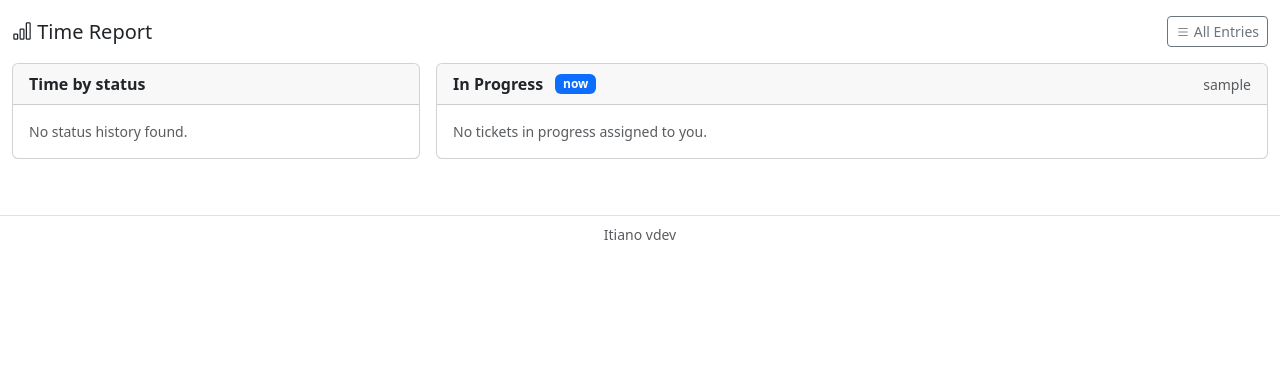
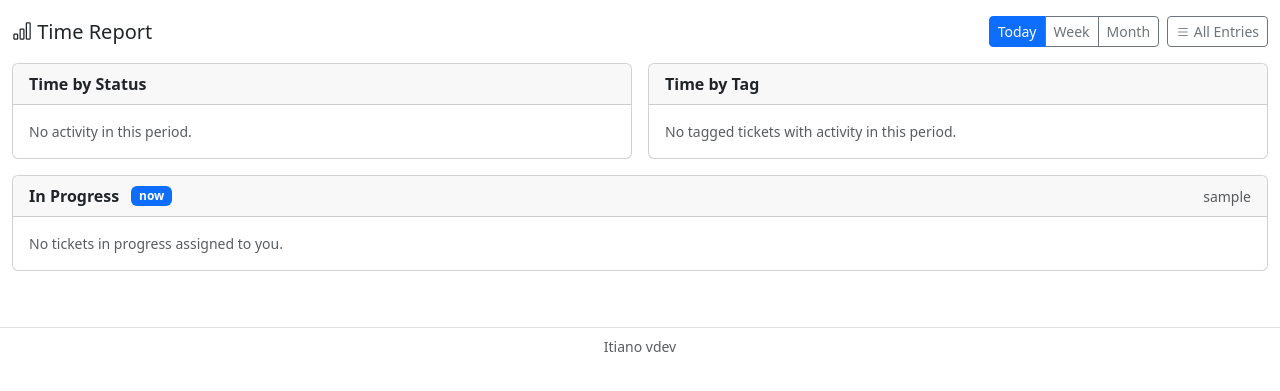
Before and after one commit to danterpaniagua/itiano, a Django app: page /time/report/ in a window 1280 px wide. Shown: the part 56-447 px from the top of the page. Run offline with Django 5.2, Linux system fonts and the light colour scheme; a user stored in the database is signed in; tables that the repository leaves empty hold one stand-in row (values such as "Sample post"); data that the repository does not hold is empty; parts of the project's set-up code (start-up, migrations or seed data) failed here and were passed over.

Commit message:
feat: rediseño del reporte de tiempo con filtros por rango y etiqueta
  Se agrega selector de rango Today/Week/Month en /time/report/.
  El cálculo de tiempo ahora solo cuenta segmentos cuya transición
  ocurrió dentro del rango seleccionado; los tickets en In Progress
  activos contribuyen desde el inicio del rango.

  Se reemplaza el filtro de etiqueta por un selector multi-tag global
  que filtra los tres paneles (Time by Status, Time by Tag y pivot).

```diff
--- a/timetracking/templates/timetracking/report.html
+++ b/timetracking/templates/timetracking/report.html
@@ -4,6 +4,18 @@
 {% block content %}
 <div class="d-flex flex-wrap gap-2 align-items-center mb-3">
     <h5 class="mb-0 me-auto"><i class="bi bi-bar-chart"></i> Time Report</h5>
+    {# Range toggle — submits the current tag filter along with the new range #}
+    <form method="get" class="d-flex gap-1 align-items-center" id="range-form">
+        {% for tag in selected_tags %}<input type="hidden" name="tags" value="{{ tag }}">{% endfor %}
+        <div class="btn-group btn-group-sm" role="group">
+            <button type="submit" name="range" value="today"
+                class="btn btn-{% if range_param == 'today' %}primary{% else %}outline-secondary{% endif %}">Today</button>
+            <button type="submit" name="range" value="week"
+                class="btn btn-{% if range_param == 'week' %}primary{% else %}outline-secondary{% endif %}">Week</button>
+            <button type="submit" name="range" value="month"
+                class="btn btn-{% if range_param == 'month' %}primary{% else %}outline-secondary{% endif %}">Month</button>
+        </div>
+    </form>
     <a href="{% url 'timetracking-list' %}" class="btn btn-sm btn-outline-secondary">
         <i class="bi bi-list"></i> All Entries
     </a>
@@ -16,13 +28,51 @@
 </div>
 {% else %}
 
-{# ── UP: C + A ── #}
+{# ── Global tag filter ── #}
+{% if all_tags %}
+<div class="card mb-3">
+    <div class="card-body py-2">
+        <form method="get" id="tag-filter-form">
+            <input type="hidden" name="range" value="{{ range_param }}">
+            <div class="d-flex flex-wrap gap-2 align-items-center">
+                <span class="small fw-semibold text-muted me-1">Filter by tag:</span>
+                {% for tag in all_tags %}
+                <div class="form-check form-check-inline mb-0">
+                    <input class="form-check-input" type="checkbox" name="tags" value="{{ tag }}"
+                           id="tag-{{ forloop.counter }}"
+                           {% if tag in selected_tags %}checked{% endif %}
+                           onchange="document.getElementById('tag-filter-form').submit()">
+                    <label class="form-check-label small" for="tag-{{ forloop.counter }}">{{ tag }}</label>
+                </div>
+                {% endfor %}
+                {% if selected_tags %}
+                <a href="?range={{ range_param }}" class="btn btn-sm btn-outline-danger ms-2">
+                    <i class="bi bi-x"></i> Clear
+                </a>
+                {% endif %}
+            </div>
+        </form>
+    </div>
+</div>
+{% endif %}
+
+{# Active tag chips #}
+{% if selected_tags %}
+<div class="d-flex flex-wrap gap-1 mb-3">
+    <span class="small text-muted me-1 align-self-center">Showing:</span>
+    {% for tag in selected_tags %}
+    <span class="badge bg-primary">{{ tag }}</span>
+    {% endfor %}
+</div>
+{% endif %}
+
+{# ── Top panels: Time by Status + Time by Tag ── #}
 <div class="row g-3 mb-3">
 
-    {# C: Totals per status #}
-    <div class="col-12 col-md-4">
+    {# Time by Status #}
+    <div class="col-12 col-md-6">
         <div class="card h-100">
-            <div class="card-header fw-semibold">Time by status</div>
+            <div class="card-header fw-semibold">Time by Status</div>
             <div class="card-body d-flex flex-column gap-2">
                 {% if status_totals %}
                 {% for item in status_totals %}
@@ -32,15 +82,35 @@
                 </div>
                 {% endfor %}
                 {% else %}
-                <p class="text-muted small mb-0">No status history found.</p>
+                <p class="text-muted small mb-0">No activity in this period.</p>
                 {% endif %}
             </div>
         </div>
     </div>
 
-    {# A: In Progress now #}
-    <div class="col-12 col-md-8">
+    {# Time by Tag #}
+    <div class="col-12 col-md-6">
         <div class="card h-100">
+            <div class="card-header fw-semibold">Time by Tag</div>
+            <div class="card-body d-flex flex-column gap-2">
+                {% if tag_totals %}
+                {% for item in tag_totals %}
+                <div class="d-flex justify-content-between align-items-center">
+                    <span class="small">{{ item.tag }}</span>
+                    <span class="badge bg-secondary rounded-pill px-3">{{ item.display }}</span>
+                </div>
+                {% endfor %}
+                {% else %}
+                <p class="text-muted small mb-0">No tagged tickets with activity in this period.</p>
+                {% endif %}
+            </div>
+        </div>
+    </div>
+
+</div>{# /top row #}
+
+{# ── In Progress / Now ── #}
+<div class="card mb-3">
     <div class="card-header d-flex align-items-center gap-2">
         <span class="fw-semibold">In Progress</span>
         <span class="badge bg-primary ms-1">now</span>
@@ -67,6 +137,7 @@
                 <td class="text-muted small">{{ row.ticket.title|truncatechars:70 }}</td>
                 <td class="text-nowrap">
                     <span class="text-primary fw-semibold">{{ row.jira_ongoing }}</span>
+                    <span class="badge bg-success ms-1" style="font-size:0.6rem">●</span>
                 </td>
             </tr>
             {% endfor %}
@@ -92,14 +163,11 @@
     <div class="card-body text-muted small">No tickets in progress assigned to you.</div>
     {% endif %}
 </div>
-    </div>
 
-</div>{# /row #}
-
-{# ── DOWN: B — Status history pivot ── #}
+{# ── Status history pivot ── #}
 {% if pivot_rows %}
 <div class="card mb-3">
-    <div class="card-header fw-semibold">Status history by ticket</div>
+    <div class="card-header fw-semibold">Status History</div>
     <div class="table-responsive">
         <table class="table table-sm align-middle mb-0">
             <thead class="table-light">
--- a/timetracking/views.py
+++ b/timetracking/views.py
@@ -183,57 +183,42 @@ class TimeEntryDeleteView(LoginRequiredMixin, View):
 
 class DailyReportView(LoginRequiredMixin, View):
     def get(self, request):
+        import datetime as dt_module
         from collections import defaultdict
+        from django.utils import timezone
         from jira_integration.models import JiraEvent
-        from jira_integration.views import _build_status_timeline
+        from itsm.models import TicketTag
 
         schedule = WorkSchedule.objects.filter(user=request.user).first()
         jira_username = schedule.jira_username.strip() if schedule and schedule.jira_username else ''
 
-        my_tickets = []
-        if jira_username:
-            my_tickets = list(
-                JiraTicket.objects.filter(assignee__iexact=jira_username, is_deleted=False).order_by('issue_key')
-            )
+        # --- Range ---
+        range_param = request.GET.get('range', 'today')
+        if range_param not in ('today', 'week', 'month'):
+            range_param = 'today'
+        now = timezone.now()
+        if range_param == 'today':
+            start_dt = now.replace(hour=0, minute=0, second=0, microsecond=0)
+        elif range_param == 'week':
+            start_dt = (now - dt_module.timedelta(days=7)).replace(hour=0, minute=0, second=0, microsecond=0)
+        else:
+            start_dt = (now - dt_module.timedelta(days=30)).replace(hour=0, minute=0, second=0, microsecond=0)
 
-        # Build timeline per ticket
-        timelines = {}
-        for ticket in my_tickets:
-            events = list(JiraEvent.objects.filter(ticket=ticket).order_by('received_at'))
-            timelines[ticket.issue_key] = _build_status_timeline(ticket, events)
-
-        # --- C: total seconds per status across all tickets ---
-        status_seconds = defaultdict(int)
-        for issue_key, timeline in timelines.items():
-            for row in timeline:
-                if not row['status']:
-                    continue
-                secs = int(row.get('_seconds', 0))
-                status_seconds[row['status']] += secs
-
-        # Recompute timelines with raw seconds for totals
-        status_seconds = defaultdict(int)
-        from django.utils import timezone
-        now = timezone.now()
-        for ticket in my_tickets:
-            events = list(JiraEvent.objects.filter(ticket=ticket).order_by('received_at'))
-            transitions = []
-            for event in sorted(events, key=lambda e: e.received_at):
-                items = event.payload.get('changelog', {}).get('items', [])
-                for item in items:
-                    if item.get('field') == 'status':
-                        transitions.append({'from_status': item.get('fromString', ''), 'to_status': item.get('toString', ''), 'at': event.received_at})
-            if not transitions:
-                continue
-            segments = [{'status': transitions[0]['from_status'], 'entered_at': None, 'exited_at': transitions[0]['at']}]
-            for i, t in enumerate(transitions):
-                exited_at = transitions[i + 1]['at'] if i + 1 < len(transitions) else None
-                segments.append({'status': t['to_status'], 'entered_at': t['at'], 'exited_at': exited_at})
-            for seg in segments:
-                if not seg['status'] or not seg['entered_at']:
-                    continue
-                end = seg['exited_at'] or now
-                status_seconds[seg['status']] += int((end - seg['entered_at']).total_seconds())
+        def range_seconds(entered_at, exited_at, ongoing_in_progress=False):
+            """
+            Count seconds from this segment that count toward the selected range.
+            Only counts if the transition INTO this status happened within [start_dt, now],
+            or if the segment is an ongoing In Progress that started before the range
+            (the ticket is actively being worked on).
+            """
+            if not entered_at:
+                return 0
+            if entered_at >= start_dt:
+                seg_end = min(exited_at or now, now)
+                return max(0, int((seg_end - entered_at).total_seconds()))
+            if ongoing_in_progress and exited_at is None:
+                return max(0, int((now - start_dt).total_seconds()))
+            return 0
 
         def fmt(seconds):
             seconds = max(0, int(seconds))
@@ -246,43 +231,147 @@ class DailyReportView(LoginRequiredMixin, View):
                 return f"{hours}h {minutes}m"
             return f"{minutes}m"
 
+        my_tickets = []
+        if jira_username:
+            my_tickets = list(
+                JiraTicket.objects.filter(assignee__iexact=jira_username, is_deleted=False).order_by('issue_key')
+            )
+
+        # Build raw segments per ticket (single event fetch)
+        ticket_segments = {}
+        for ticket in my_tickets:
+            events = list(JiraEvent.objects.filter(ticket=ticket).order_by('received_at'))
+            transitions = []
+            for event in events:
+                for item in event.payload.get('changelog', {}).get('items', []):
+                    if item.get('field') == 'status':
+                        transitions.append({
+                            'from_status': item.get('fromString', ''),
+                            'to_status': item.get('toString', ''),
+                            'at': event.received_at,
+                        })
+            if not transitions:
+                ticket_segments[ticket.issue_key] = []
+                continue
+            segs = [{'status': transitions[0]['from_status'], 'entered_at': None, 'exited_at': transitions[0]['at']}]
+            for i, t in enumerate(transitions):
+                exited_at = transitions[i + 1]['at'] if i + 1 < len(transitions) else None
+                segs.append({'status': t['to_status'], 'entered_at': t['at'], 'exited_at': exited_at})
+            ticket_segments[ticket.issue_key] = segs
+
+        # Compute range seconds per segment, respecting the new semantics:
+        # - segments entered within the range count normally
+        # - ongoing In Progress segments entered before the range count from start_dt
+        # - all other pre-range segments contribute 0
+        def ticket_seg_secs(ticket):
+            is_ip = ticket.status.lower() == 'in progress'
+            result = []
+            for seg in ticket_segments[ticket.issue_key]:
+                if not seg['status'] or not seg['entered_at']:
+                    result.append(0)
+                    continue
+                ongoing_ip = is_ip and seg['exited_at'] is None
+                result.append(range_seconds(seg['entered_at'], seg['exited_at'], ongoing_ip))
+            return result
+
+        # Per-ticket total range seconds (used for filtering and tag attribution)
+        ticket_range_secs = {}
+        ticket_seg_secs_map = {}
+        for ticket in my_tickets:
+            seg_secs = ticket_seg_secs(ticket)
+            ticket_seg_secs_map[ticket.issue_key] = seg_secs
+            ticket_range_secs[ticket.issue_key] = sum(seg_secs)
+
+        # --- Tag filter (global — filters all panels) ---
+        selected_tags = request.GET.getlist('tags')
+
+        # Collect all available tags from active tickets (before tag filter) for the UI
+        active_keys_all = [k for k, v in ticket_range_secs.items() if v > 0]
+        all_tags = sorted(set(
+            tt.tag.name
+            for tt in TicketTag.objects.filter(
+                ticket__external_id__in=active_keys_all
+            ).select_related('tag')
+        ))
+
+        # Apply tag filter: keep only tickets that have ALL selected tags
+        if selected_tags:
+            tagged_per_tag = []
+            for tag_name in selected_tags:
+                keys = set(TicketTag.objects.filter(
+                    ticket__external_id__in=active_keys_all,
+                    tag__name=tag_name,
+                ).values_list('ticket__external_id', flat=True))
+                tagged_per_tag.append(keys)
+            # AND: intersection of all tag sets
+            matching_keys = set.intersection(*tagged_per_tag) if tagged_per_tag else set(active_keys_all)
+            filtered_tickets = [t for t in my_tickets if t.issue_key in matching_keys]
+        else:
+            filtered_tickets = [t for t in my_tickets if ticket_range_secs.get(t.issue_key, 0) > 0]
+
+        # --- Time by Status (range-scoped, tag-filtered) ---
+        status_seconds = defaultdict(int)
+        for ticket in filtered_tickets:
+            segs = ticket_segments[ticket.issue_key]
+            for seg, secs in zip(segs, ticket_seg_secs_map[ticket.issue_key]):
+                if seg['status'] and secs > 0:
+                    status_seconds[seg['status']] += secs
+
         status_totals = [
             {'status': s, 'display': fmt(secs)}
             for s, secs in sorted(status_seconds.items())
+            if secs > 0
         ]
 
-        # --- A: active In Progress tickets with ongoing duration ---
+        # --- Time by Tag (range-scoped, tag-filtered) ---
+        filtered_keys = [t.issue_key for t in filtered_tickets]
+        tag_seconds = defaultdict(int)
+        for tt in TicketTag.objects.filter(
+            ticket__external_id__in=filtered_keys
+        ).select_related('tag', 'ticket'):
+            tag_seconds[tt.tag.name] += ticket_range_secs.get(tt.ticket.external_id, 0)
+        tag_totals = [
+            {'tag': name, 'display': fmt(secs)}
+            for name, secs in sorted(tag_seconds.items(), key=lambda x: -x[1])
+            if secs > 0
+        ]
+
+        # --- In Progress / Now (unaffected by range or tag filter) ---
         today_rows = []
         for ticket in my_tickets:
             if ticket.status.lower() != 'in progress':
                 continue
-            timeline = timelines[ticket.issue_key]
-            ongoing = next((r for r in timeline if r.get('ongoing')), None)
-            today_rows.append({
-                'ticket': ticket,
-                'jira_ongoing': ongoing['duration'] if ongoing else '—',
-            })
+            ongoing_seg = next(
+                (seg for seg in ticket_segments[ticket.issue_key] if seg['entered_at'] and seg['exited_at'] is None),
+                None,
+            )
+            duration = fmt(int((now - ongoing_seg['entered_at']).total_seconds())) if ongoing_seg else '—'
+            today_rows.append({'ticket': ticket, 'jira_ongoing': duration})
 
-        # --- B: pivot all tickets × all statuses ---
+        # --- Status history pivot (range-scoped, tag-filtered) ---
         all_statuses = []
-        for timeline in timelines.values():
-            for row in timeline:
-                if row['status'] and row['status'] not in all_statuses:
-                    all_statuses.append(row['status'])
+        for segs in ticket_segments.values():
+            for seg in segs:
+                if seg['status'] and seg['status'] not in all_statuses:
+                    all_statuses.append(seg['status'])
 
         pivot_rows = []
-        for ticket in my_tickets:
-            timeline = timelines[ticket.issue_key]
-            if not timeline:
-                continue
-            by_status = {row['status']: row for row in timeline}
+        for ticket in filtered_tickets:
+            by_status = defaultdict(lambda: {'secs': 0, 'ongoing': False})
+            segs = ticket_segments[ticket.issue_key]
+            for seg, secs in zip(segs, ticket_seg_secs_map[ticket.issue_key]):
+                if not seg['status'] or not seg['entered_at'] or secs == 0:
+                    continue
+                by_status[seg['status']]['secs'] += secs
+                if seg['exited_at'] is None:
+                    by_status[seg['status']]['ongoing'] = True
             cells = []
             for status in all_statuses:
                 entry = by_status.get(status)
-                cells.append({
-                    'duration': entry['duration'] if entry else '—',
-                    'ongoing': entry['ongoing'] if entry else False,
-                })
+                if entry and entry['secs'] > 0:
+                    cells.append({'duration': fmt(entry['secs']), 'ongoing': entry['ongoing']})
+                else:
+                    cells.append({'duration': '—', 'ongoing': False})
             pivot_rows.append({'ticket': ticket, 'cells': cells})
 
         return render(request, 'timetracking/report.html', {
@@ -291,6 +380,10 @@ class DailyReportView(LoginRequiredMixin, View):
             'pivot_rows': pivot_rows,
             'all_statuses': all_statuses,
             'jira_username': jira_username,
+            'range_param': range_param,
+            'tag_totals': tag_totals,
+            'selected_tags': selected_tags,
+            'all_tags': all_tags,
         })
 
 
```
Lines whose indentation alone changed are shown as unchanged.
